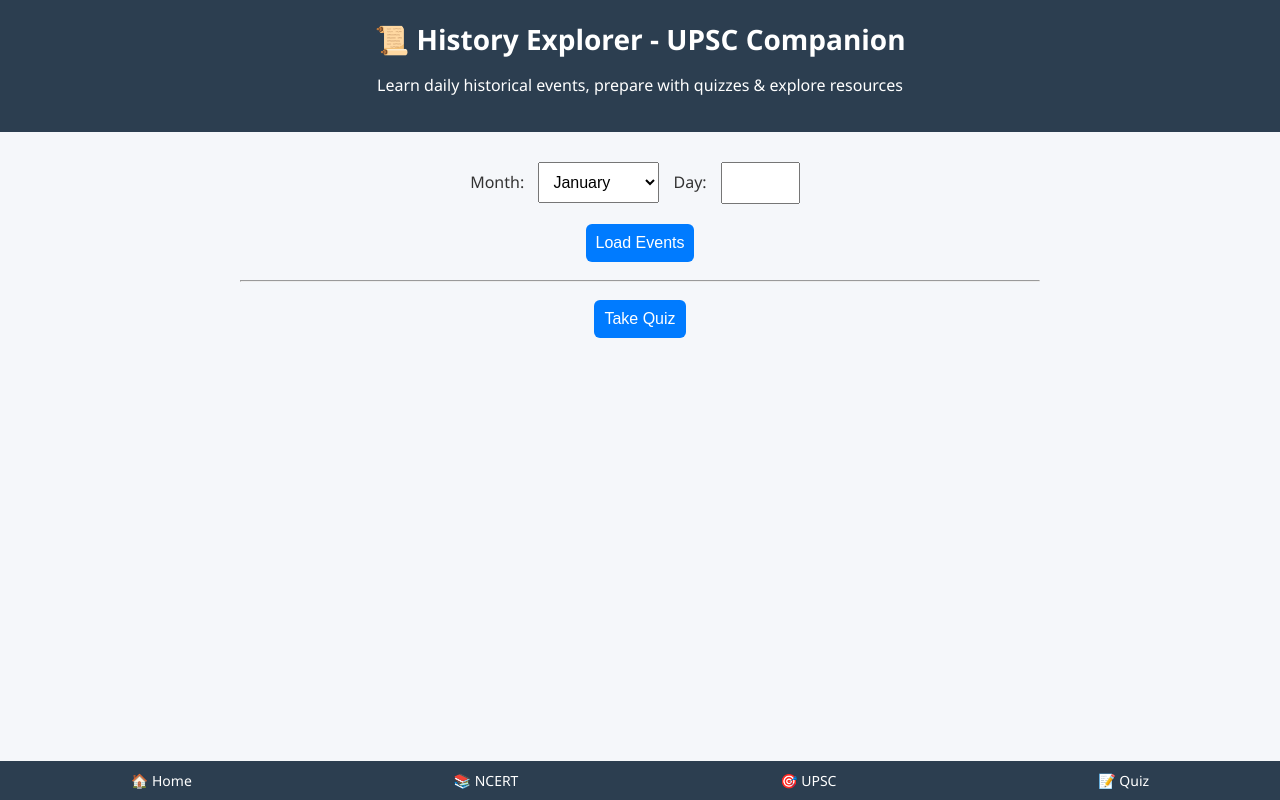
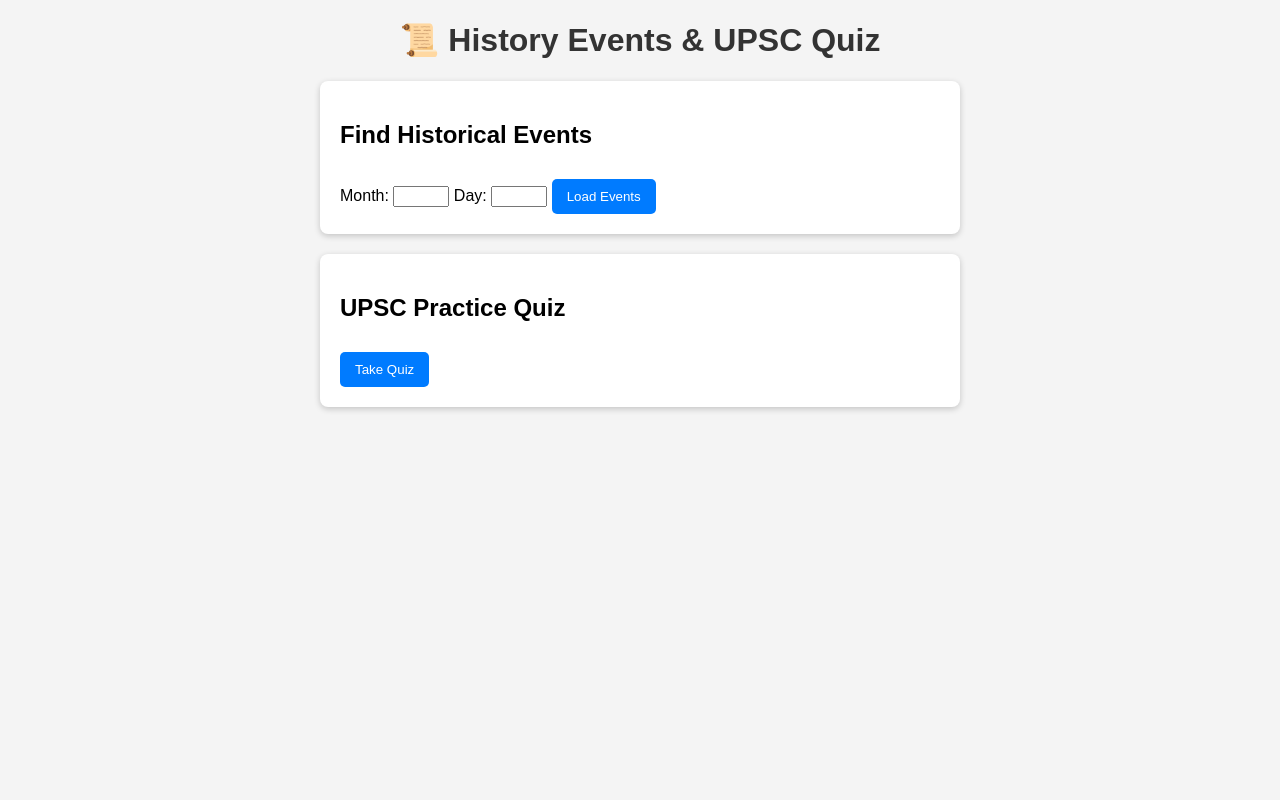
Before and after one commit to sandeep780049/history-events-app, a website: page frontend/index.html in a window 1280 px wide. Drawn offline with Linux system fonts and the light colour scheme.

Commit message:
Update index.html

```diff
--- a/frontend/index.html
+++ b/frontend/index.html
@@ -1,109 +1,70 @@
 <!DOCTYPE html>
 <html lang="en">
 <head>
-  <meta charset="UTF-8" />
-  <meta name="viewport" content="width=device-width, initial-scale=1.0" />
-  <meta name="description" content="Daily Historical Events & UPSC Quiz - Learn history, take quizzes, and explore NCERT & UPSC resources." />
-  <title>📜 History Explorer - UPSC Companion</title>
-
+  <meta charset="UTF-8">
+  <meta name="viewport" content="width=device-width, initial-scale=1.0">
+  <title>History Events & UPSC Quiz</title>
   <style>
     body {
-      font-family: 'Segoe UI', Arial, sans-serif;
-      margin: 0; padding: 0;
-      background: #f5f7fa;
+      font-family: Arial, sans-serif;
+      margin: 20px;
+      background: #f4f4f4;
+    }
+    h1 {
+      text-align: center;
       color: #333;
     }
-    header {
-      background: #2c3e50;
-      color: white;
+    .section {
+      background: white;
       padding: 20px;
-      text-align: center;
+      margin: 20px auto;
+      max-width: 600px;
+      border-radius: 8px;
+      box-shadow: 0 2px 6px rgba(0,0,0,0.2);
     }
-    header h1 { margin: 0; font-size: 28px; }
-    .container { max-width: 800px; margin: auto; padding: 20px; text-align: center; }
-    input, select, button { margin: 10px; padding: 10px; font-size: 16px; }
     button {
+      margin-top: 10px;
+      padding: 10px 15px;
+      border: none;
       background: #007bff;
       color: white;
-      border: none;
-      border-radius: 6px;
+      border-radius: 5px;
       cursor: pointer;
     }
-    button:hover { background: #0056b3; }
-    .card {
-      background: #fff;
-      padding: 15px;
-      margin: 15px auto;
-      max-width: 600px;
-      border-radius: 10px;
-      box-shadow: 0 4px 8px rgba(0,0,0,0.1);
-      text-align: left;
+    button:hover {
+      background: #0056b3;
     }
-    .event-actions { margin-top: 10px; }
-    .footer-nav {
-      position: fixed;
-      bottom: 0;
-      width: 100%;
-      background: #2c3e50;
-      display: flex;
-      justify-content: space-around;
-      padding: 10px 0;
+    .event {
+      margin: 8px 0;
+      padding: 10px;
+      background: #f9f9f9;
+      border-left: 4px solid #007bff;
     }
-    .footer-nav a {
-      color: white;
-      text-decoration: none;
-      font-size: 14px;
-      text-align: center;
-    }
-    .footer-nav a:hover { text-decoration: underline; }
-    @media (max-width: 600px) {
-      header h1 { font-size: 22px; }
-      input, select, button { width: 90%; }
-      .card { width: 90%; }
+    .result {
+      margin-top: 15px;
+      padding: 10px;
+      background: #e9ffe9;
+      border: 1px solid #00a000;
     }
   </style>
 </head>
 <body>
-  <header>
-    <h1>📜 History Explorer - UPSC Companion</h1>
-    <p>Learn daily historical events, prepare with quizzes & explore resources</p>
-  </header>
+  <h1>📜 History Events & UPSC Quiz</h1>
 
-  <div class="container">
+  <div class="section">
+    <h2>Find Historical Events</h2>
     <label for="month">Month:</label>
-    <select id="month">
-      <option value="1">January</option>
-      <option value="2">February</option>
-      <option value="3">March</option>
-      <option value="4">April</option>
-      <option value="5">May</option>
-      <option value="6">June</option>
-      <option value="7">July</option>
-      <option value="8">August</option>
-      <option value="9">September</option>
-      <option value="10">October</option>
-      <option value="11">November</option>
-      <option value="12">December</option>
-    </select>
-
+    <input type="number" id="month" min="1" max="12">
     <label for="day">Day:</label>
-    <input type="number" id="day" min="1" max="31" />
-
-    <br>
+    <input type="number" id="day" min="1" max="31">
     <button onclick="loadEvents()">Load Events</button>
     <div id="eventsContainer"></div>
+  </div>
 
-    <hr>
+  <div class="section">
+    <h2>UPSC Practice Quiz</h2>
     <button onclick="loadQuiz()">Take Quiz</button>
     <div id="quizContainer"></div>
-  </div>
-
-  <!-- Bottom Navigation -->
-  <div class="footer-nav">
-    <a href="/">🏠 Home</a>
-    <a href="/ncert">📚 NCERT</a>
-    <a href="/upsc">🎯 UPSC</a>
-    <a href="#quizContainer">📝 Quiz</a>
   </div>
 
   <script src="script.js"></script>
```
